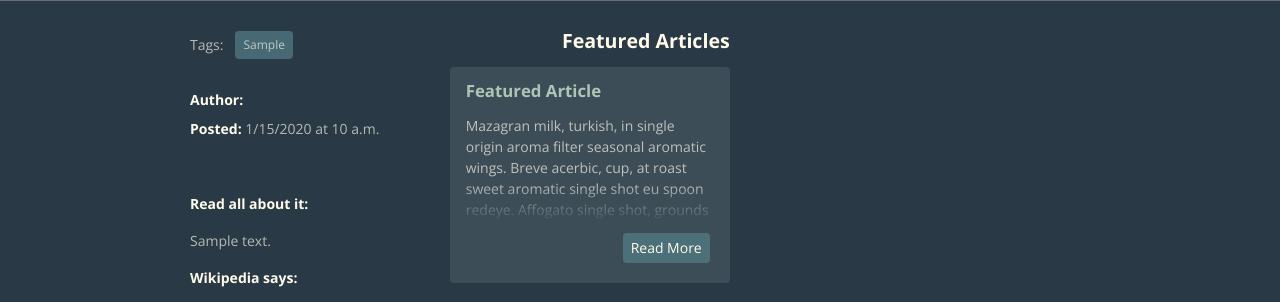
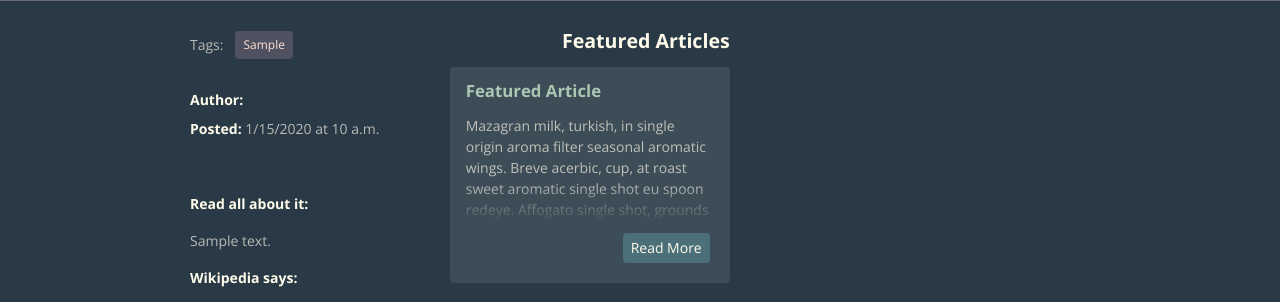
Before and after one commit to lindaicing/Ecoblog, a Django app: template blogger/templates/article.html in a window 1280 px wide. Shown: the part 292-594 px from the top of the page. Run offline with Django 3.2, Linux system fonts and the light colour scheme; the template is opened without the code that fills it: most values are stand-ins (such as "Sample title", 1, 10 or a date in 2020); grey boxes marked "Sample" are stand-in pictures; some libraries are stand-ins or nearby versions.

Commit message:
updated tag style

```diff
--- a/blogger/static/style-articles.css
+++ b/blogger/static/style-articles.css
@@ -39,6 +39,8 @@
     border-radius: 4px;
     font-size: 12px;
     background: #55828Baa;
+    background: #fab8cc30;
+    color: #ffe1d6;
     cursor: pointer;
 }
 
```
